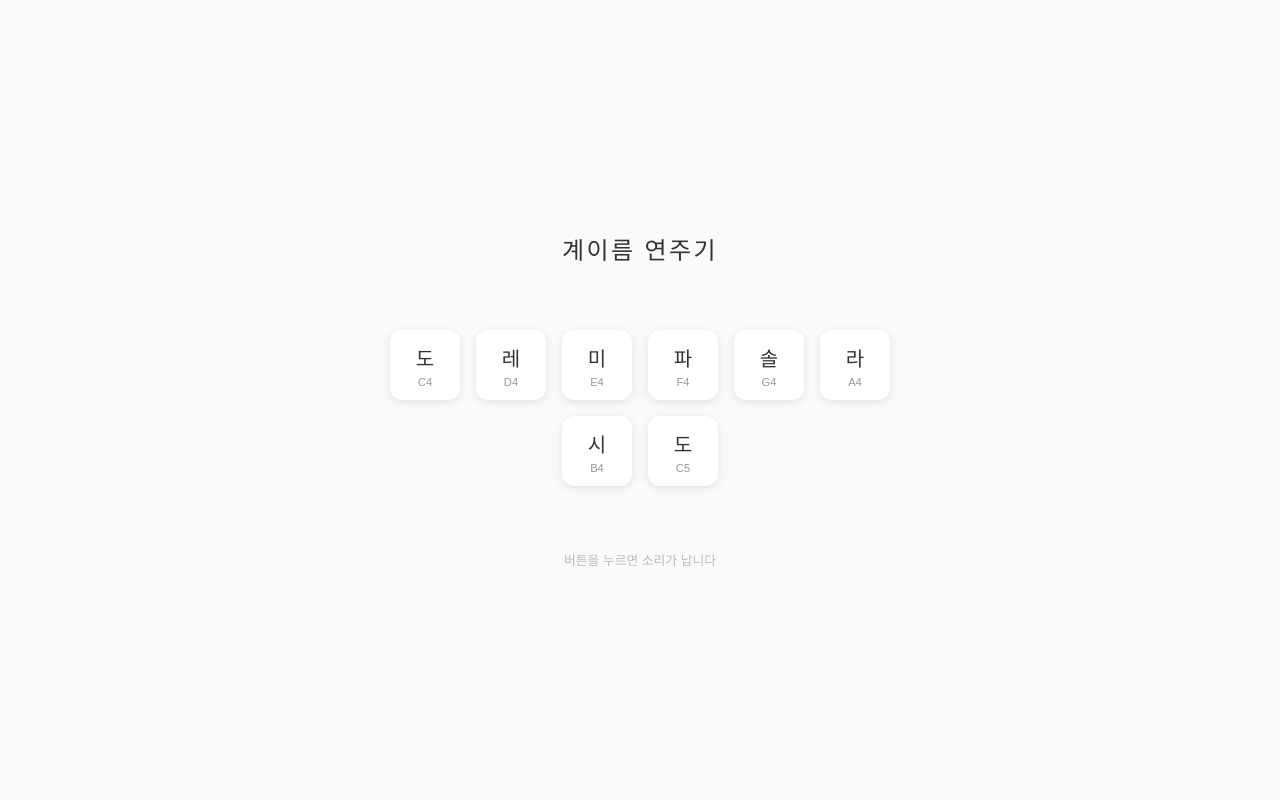
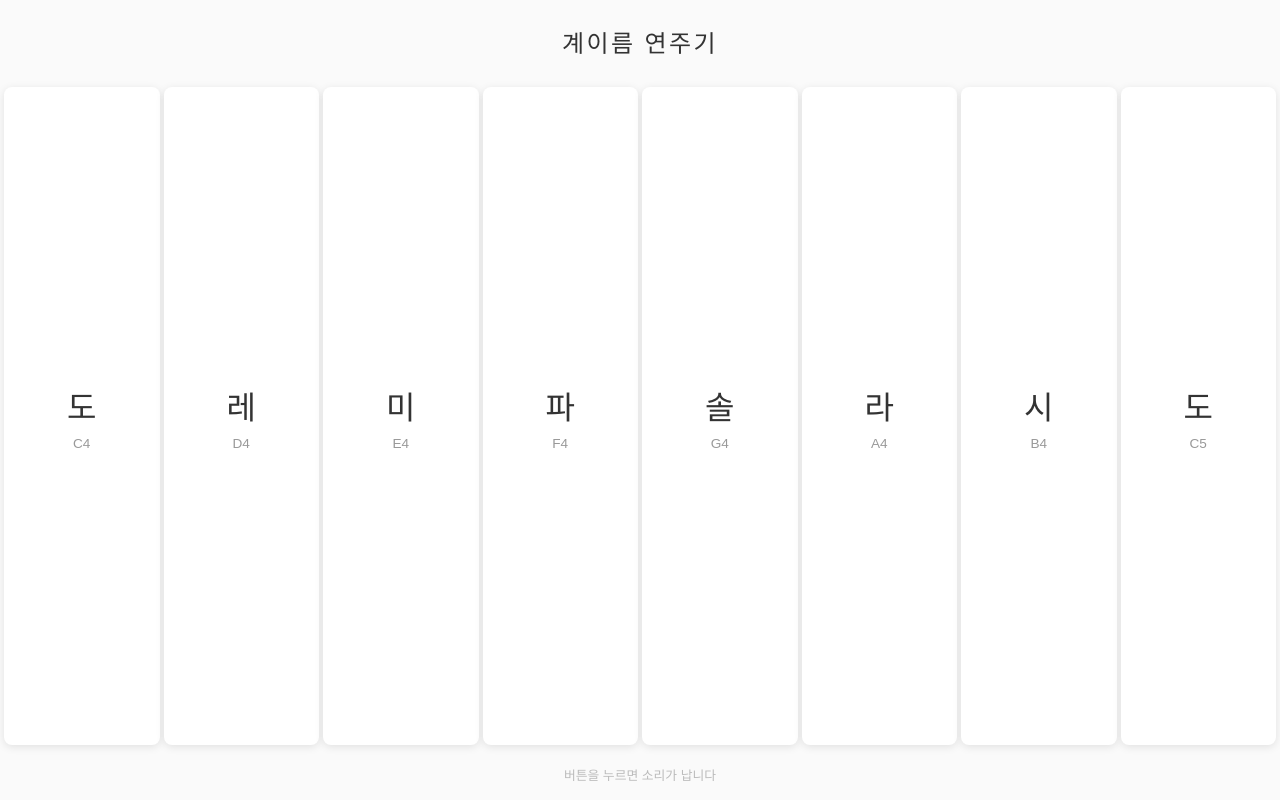
Before and after one commit to kcopper8/midiweb, a plain HTML site: page index.html in a window 1280 px wide. Drawn offline with Linux system fonts and the light colour scheme.

Commit message:
UI 변경: 가로 전체를 채우는 그리드 레이아웃
- flexbox에서 CSS Grid (8열)로 변경
- 버튼이 화면 전체 너비를 채우도록 수정
- 버튼 높이 자동 확장 (flex: 1)
- 계이름 글자 크기 확대 (2rem)

Co-Authored-By: Claude Opus 4.5 <noreply@anthropic.com>

```diff
--- a/index.html
+++ b/index.html
@@ -15,8 +15,6 @@
             min-height: 100vh;
             display: flex;
             flex-direction: column;
-            justify-content: center;
-            align-items: center;
             background-color: #fafafa;
             font-family: -apple-system, BlinkMacSystemFont, 'Segoe UI', Roboto, sans-serif;
         }
@@ -25,24 +23,22 @@
             color: #333;
             font-weight: 300;
             font-size: 1.5rem;
-            margin-bottom: 3rem;
+            padding: 1.5rem;
+            text-align: center;
             letter-spacing: 0.1em;
         }
 
         .button-container {
-            display: flex;
-            gap: 1rem;
-            flex-wrap: wrap;
-            justify-content: center;
-            max-width: 600px;
-            padding: 1rem;
+            display: grid;
+            grid-template-columns: repeat(8, 1fr);
+            flex: 1;
+            gap: 4px;
+            padding: 4px;
         }
 
         .note-button {
-            width: 70px;
-            height: 70px;
             border: none;
-            border-radius: 12px;
+            border-radius: 8px;
             background-color: #fff;
             box-shadow: 0 2px 8px rgba(0, 0, 0, 0.1);
             cursor: pointer;
@@ -51,12 +47,12 @@
             flex-direction: column;
             justify-content: center;
             align-items: center;
-            gap: 4px;
+            gap: 8px;
+            min-height: 120px;
         }
 
         .note-button:hover {
-            box-shadow: 0 4px 12px rgba(0, 0, 0, 0.15);
-            transform: translateY(-2px);
+            box-shadow: 0 4px 16px rgba(0, 0, 0, 0.15);
         }
 
         .note-button:active,
@@ -77,20 +73,21 @@
         }
 
         .note-name {
-            font-size: 1.25rem;
+            font-size: 2rem;
             font-weight: 500;
             color: #333;
             transition: color 0.15s ease;
         }
 
         .note-label {
-            font-size: 0.7rem;
+            font-size: 0.85rem;
             color: #999;
             transition: color 0.15s ease;
         }
 
         .footer {
-            margin-top: 3rem;
+            padding: 1rem;
+            text-align: center;
             color: #bbb;
             font-size: 0.8rem;
         }
```
